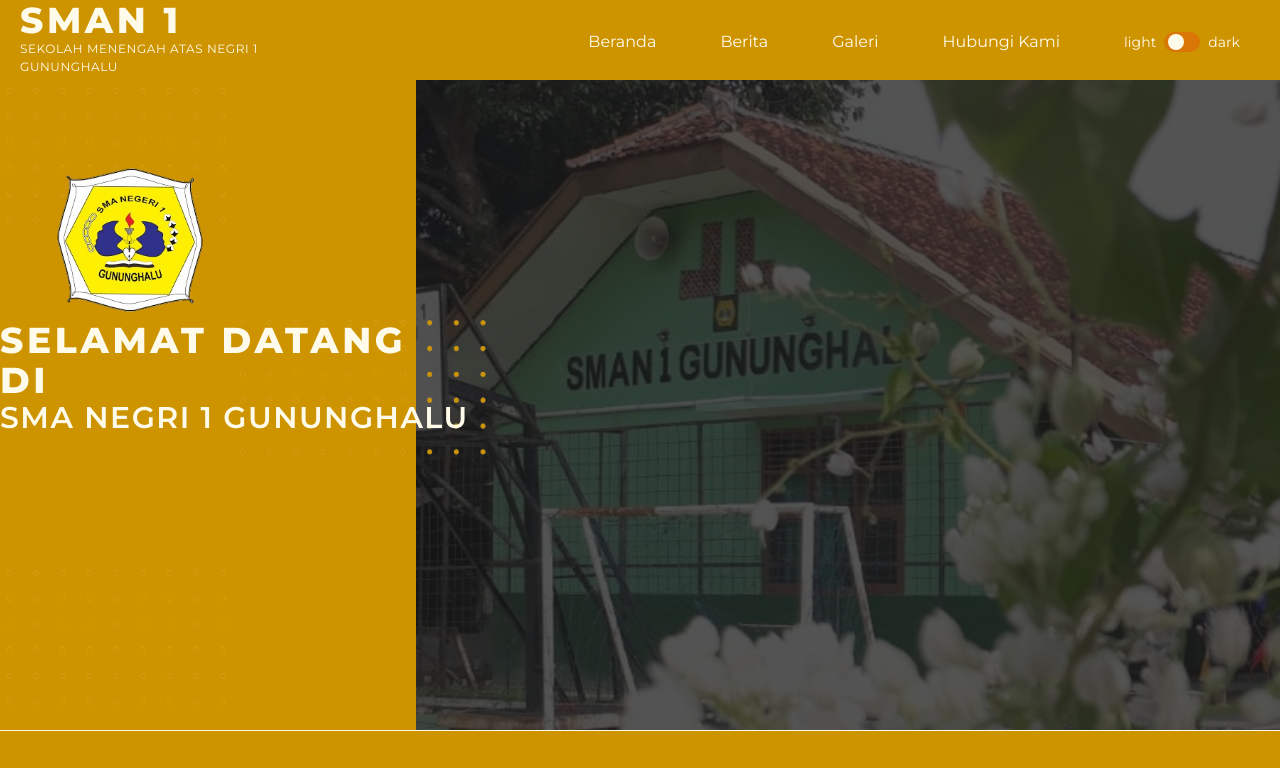
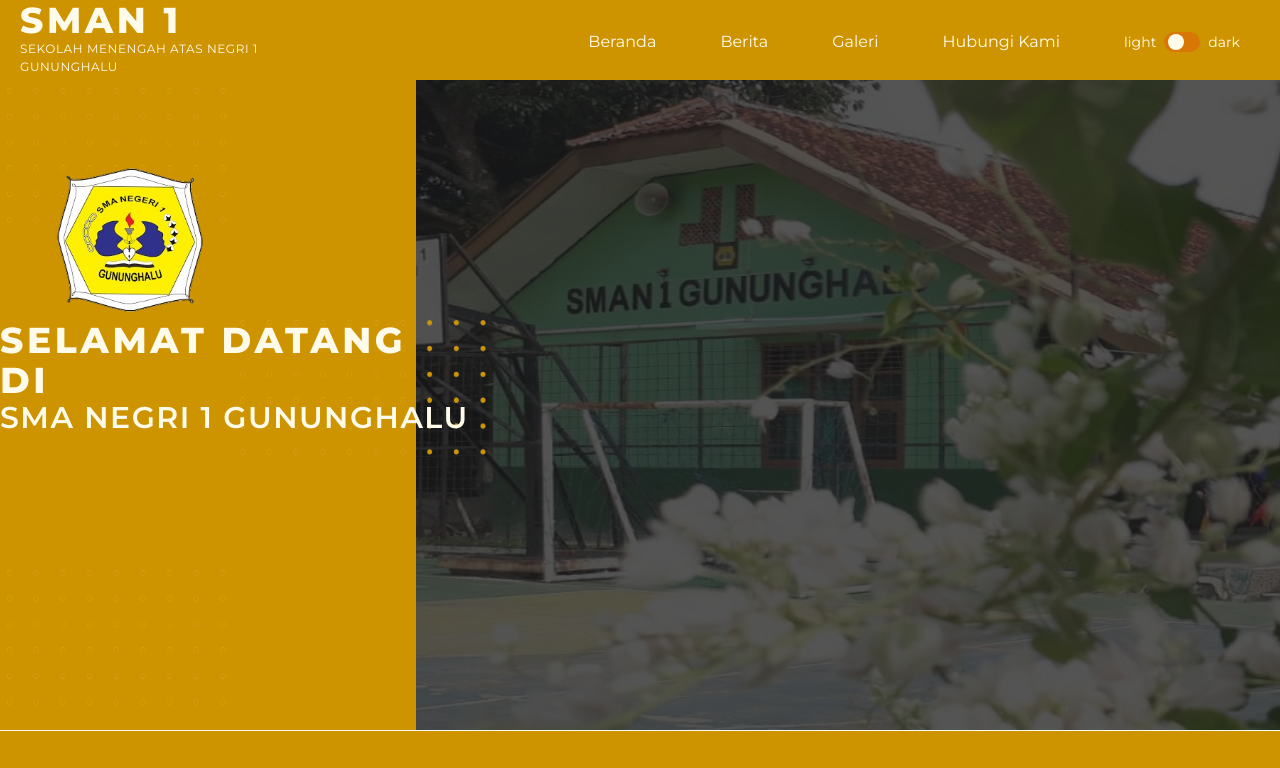
Before and after one commit to irfan2002wf/UAS_PBW_Profile-SMA_Muhammad-Irfan-F_TIFA2, a website: page index.html in a window 1280 px wide. Shown: the top 768 px of the page. Drawn offline with Linux system fonts and the light colour scheme.

Commit message:
first commit

```diff
--- a/index.html
+++ b/index.html
@@ -71,8 +71,8 @@
 <section id="beranda" class="pt-20 pb-32 lg:pb-0 flex justify-center bg-lb dark:bg-[#2b2b21]">
     <div class="container h-[522px] lg:h-[650px] relative" >
         <div class="absolute w-[100%] xl:left-[35px]  bg-[#1A1A1A]">
-        <div class="bg-sma1-img w] h-[650px] bg-cover opacity-25 lg:bg-sma2-img  lg:w-[80%] lg:ml-[20%] "></div>
-        </div>
+            <img class="lg:hidden h-[650px] bg-cover opacity-25 lg:bg-sma2-img  lg:w-[80%] lg:ml-[20%] " src="aset/bg1.jpeg" alt="">
+            <img class="hidden lg:block h-[650px] bg-cover opacity-25 lg:bg-sma2-img  lg:w-[80%] lg:ml-[20%] " src="aset/bg2.jpeg" alt="">        </div>
         <div class="absolute w-[100%] lg:z-10 lg:w-[20%]">
             <img src="aset/bulat.png" alt="" class="w-[50%] absolute lg:w-[100%]  lg:top-2 lg:-left-5">
             <img src="aset/bulat.png" alt="" class="w-[50%] absolute left-[200px] top-60 lg:w-[100%]  lg:left-60 lg:top-60">
```
